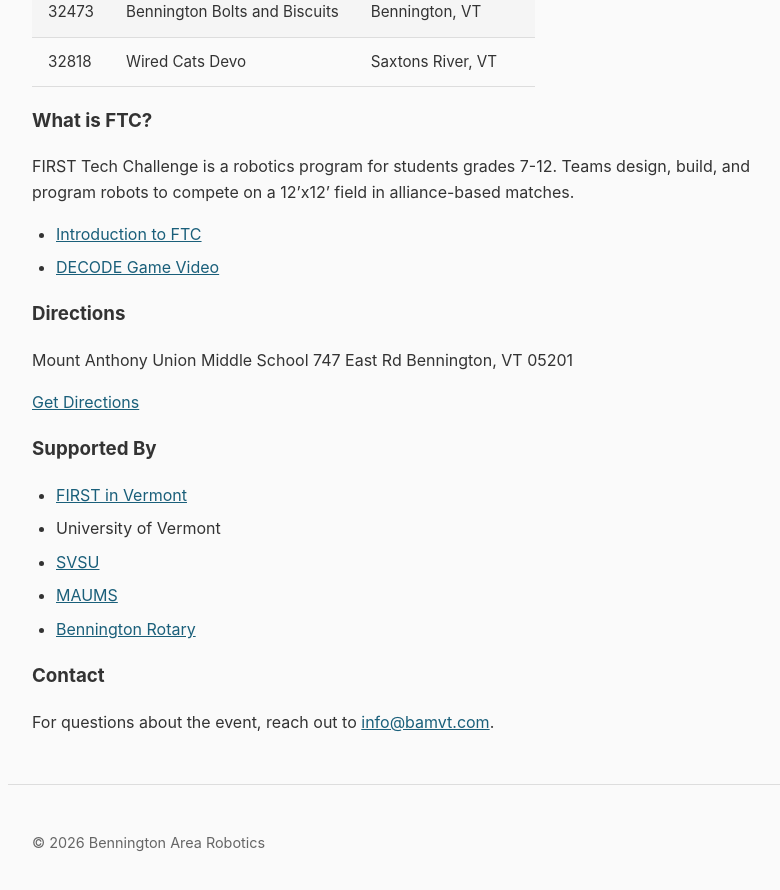
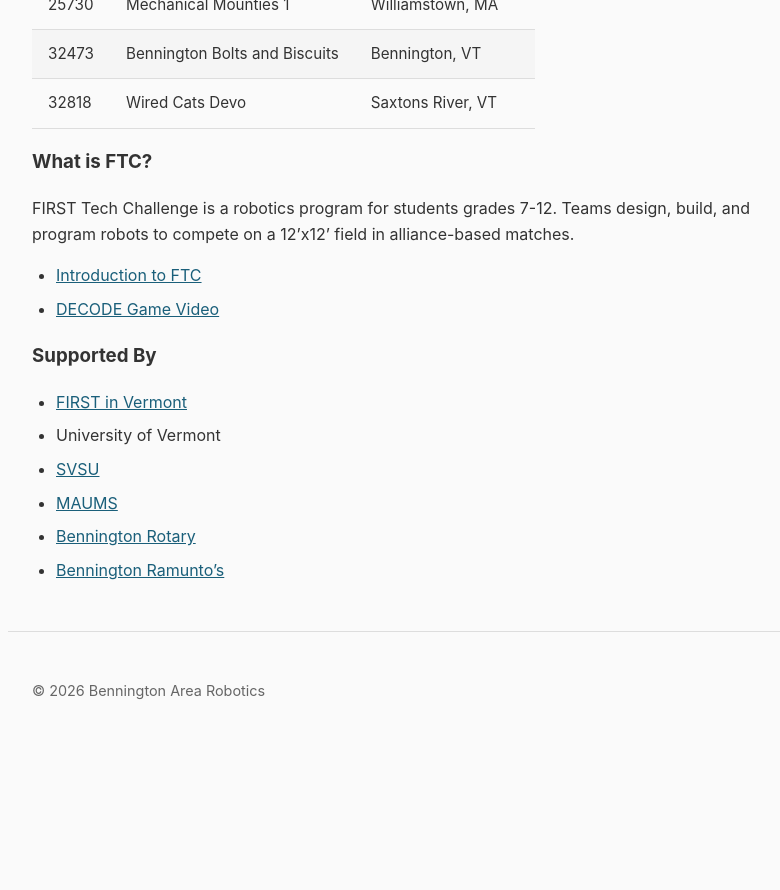
Before and after one commit to bennington-area-robotics/bennington-area-robotics.github.io, a Jekyll site: the page built from events/bennington-qualifier-2026.md, in a window 1280 px wide and 900 px high, scrolled down 1847 px. Shown: the top 890 px of the window, without its empty margins (232-1012 px from the left). Built offline with Jekyll 4.4.1, drawn with Linux system fonts in a browser that asks for light colours; after the commit the page ends 2595 px from its top, so only the background shows below that; some of the changed text lies outside the part shown.

Commit message:
condensed

```diff
--- a/events/bennington-qualifier-2026.md
+++ b/events/bennington-qualifier-2026.md
@@ -60,14 +62,6 @@ FIRST Tech Challenge is a robotics program for students grades 7-12. Teams desig
 - [Introduction to FTC](https://youtu.be/y5NPp_5KHuk){:target="_blank"}
 - [DECODE Game Video](https://youtu.be/LCqWA6gSCXA){:target="_blank"}
 
-### Directions
-
-Mount Anthony Union Middle School
-747 East Rd
-Bennington, VT 05201
-
-[Get Directions](https://maps.app.goo.gl/zE9WbCbWNENq3pGUA){:target="_blank"}
-
 ### Supported By
 
 - [FIRST in Vermont](https://www.firstinspires.org/team-event-search?program=FTC&stateprov=VT){:target="_blank"}
@@ -75,7 +69,4 @@ Bennington, VT 05201
 - [SVSU](https://www.svsu.org/){:target="_blank"}
 - [MAUMS](https://maums.svsu.org/){:target="_blank"}
 - [Bennington Rotary](https://www.benningtonrotary.org/){:target="_blank"}
-
-### Contact
-
-For questions about the event, reach out to [info@bamvt.com](mailto:info@bamvt.com?subject=Robotics).
+- [Bennington Ramunto's](https://ramuntos.com/bennington-vt/){:target="_blank"}
```
Also changed, not shown: other parts of events/bennington-qualifier-2026.md (+2 -0 lines).
